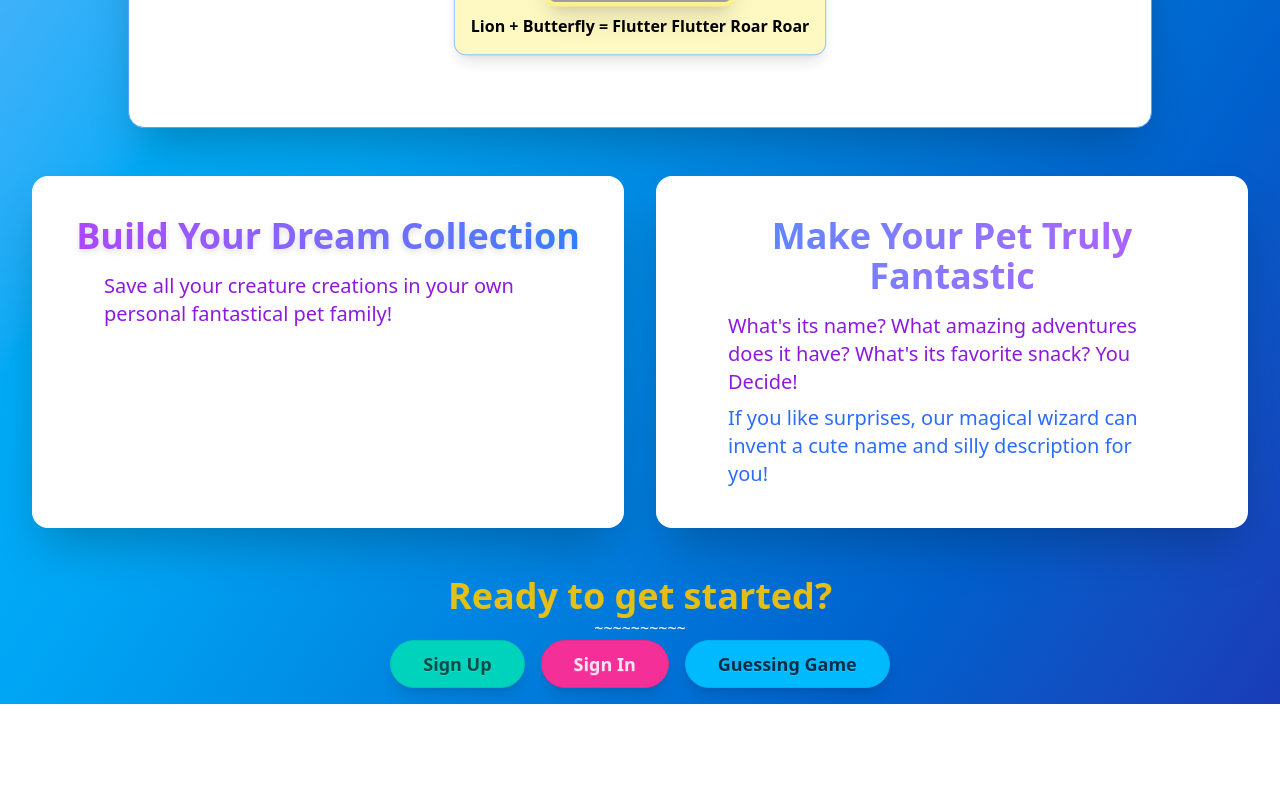
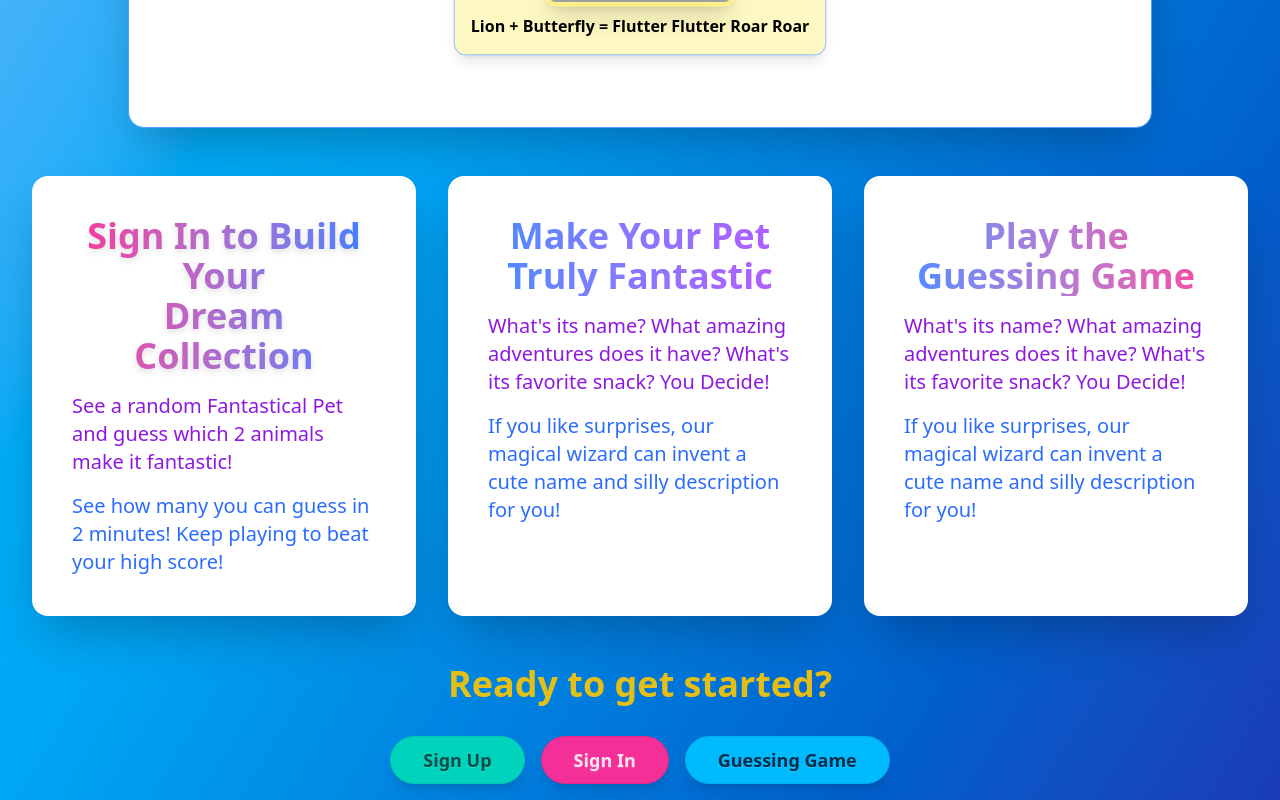
Before and after one commit to geiselleholt/fantasticalpets, a React (Vite) app: page / in a window 1280 px wide. Shown: the part 1284-2084 px from the top of the page. Before the commit the page ends 1988 px from the top, so only its background shows below. Built offline with nearby package versions, Linux system fonts and the light colour scheme; grey boxes are pictures that could not be loaded.

Commit message:
added favorites to collection page

```diff
--- a/src/components/DisplayPet.jsx
+++ b/src/components/DisplayPet.jsx
@@ -6,10 +6,11 @@ export default function DisplayPet({
   handleSaveChanges,
   handleDeletePet,
   isLoading,
+  onFavoriteToggle,
 }) {
   const [isEditing, setIsEditing] = useState(false);
   const [showConfirmModal, setShowConfirmModal] = useState(false);
-
+  const isFavorite = pet.isFavorite || false;
 
   const handleDeleteClick = () => {
     setShowConfirmModal(true);
@@ -67,8 +68,14 @@ export default function DisplayPet({
           {pet.description || ""}
         </p>
       </section>
-
-      <section className="flex gap-4 mt-auto">
+      <section className="flex gap-8 mt-auto">
+        <span
+          onClick={() => onFavoriteToggle(pet.id, isFavorite)}
+          className="hover:bg-opacity-50 text-xl"
+          aria-label={isFavorite ? "Unfavorite pet" : "Favorite pet"}
+        >
+          {isFavorite ? "❤️" : "🩶"}
+        </span>
         <button
           onClick={() => setIsEditing(true)}
           disabled={isLoading}
--- a/src/pages/CollectionPage.jsx
+++ b/src/pages/CollectionPage.jsx
@@ -1,4 +1,4 @@
-import { useState, useEffect } from "react";
+import { useState, useEffect, useCallback } from "react";
 import { useNavigate } from "react-router-dom";
 import { useAuth } from "../context/authContext";
 import axios from "axios";
@@ -23,7 +23,19 @@ export default function CollectionPage() {
           "x-auth-token": cookies.token,
         },
       });
-      setPets(response.data);
+
+      const petsData = response.data.map((pet) => ({
+        ...pet,
+        imageUrl: pet.image?.imageUrl,
+        id: pet._id,
+      }));
+      const sortedPets = petsData.sort((a, b) => {
+        if (a.isFavorite && !b.isFavorite) return -1;
+        if (!a.isFavorite && b.isFavorite) return 1;
+        return 0;
+      });
+
+      setPets(sortedPets);
     } catch (err) {
       console.error(err);
       alert(err.message);
@@ -35,6 +47,26 @@ export default function CollectionPage() {
   useEffect(() => {
     getPets();
   }, []);
+
+    const handleFavoriteToggle = useCallback(
+      async (petId, currentFavoriteStatus) => {
+        try {
+          await axios.put(
+            `${API_BASE_URL}/pet/${petId}`,
+            { isFavorite: !currentFavoriteStatus },
+            {
+              headers: {
+                "x-auth-token": cookies.token,
+              },
+            }
+          );
+
+          getPets();
+        } catch (err) {
+          console.error("Error updating favorite status: ", err);
+        }
+      }
+    );
 
   const handleSaveChanges = async (petId, newName, newDescription) => {
     setIsLoading(true);
@@ -133,6 +165,7 @@ export default function CollectionPage() {
                   handleSaveChanges={handleSaveChanges}
                   handleDeletePet={handleDeletePet}
                   isLoading={isLoading}
+                  onFavoriteToggle={handleFavoriteToggle}
                 />
               </div>
             ))}
--- a/src/pages/GuessingGamePage.jsx
+++ b/src/pages/GuessingGamePage.jsx
@@ -46,7 +46,6 @@ export default function GuessingGamePage() {
         headers,
       });
       setRandomPet(response.data);
-      console.log("Random pet fetched:", response.data);
     } catch (err) {
       console.error("Error fetching random pet:", err);
       let msg = "Error loading game. Please try again later.";
@@ -248,7 +247,7 @@ export default function GuessingGamePage() {
           <div className="flex flex-col items-center text-center card bg-white bg-opacity-10 p-6 md:p-10 rounded-2xl shadow-2xl backdrop-blur-sm max-w-xl w-full border border-blue-400">
             <button
               onClick={startGame}
-              className="btn btn-primary px-8 py-4 text-xl rounded-full shadow-lg transform transition-transform duration-200 hover:scale-105"
+              className="btn btn-secondary px-8 py-4 text-xl rounded-full shadow-lg transform transition-transform duration-200 hover:scale-105"
             >
               Start Game!
             </button>
--- a/src/pages/HomePage.jsx
+++ b/src/pages/HomePage.jsx
@@ -112,13 +112,17 @@ export default function HomePage() {
         <div className="card bg-white bg-opacity-10 p-6 md:p-10 rounded-2xl shadow-2xl backdrop-blur-sm w-full md:flex-1 mb-8 md:mb-0">
           <h2
             className="text-3xl md:text-4xl font-bold mb-4 drop-shadow-md text-center
-                         bg-gradient-to-r from-purple-500 to-blue-500 bg-clip-text text-transparent"
+                         bg-gradient-to-r from-pink-500 to-blue-500 bg-clip-text text-transparent"
           >
-            Build Your Dream Collection
+            Sign In to Build Your <br /> Dream Collection
           </h2>
-          <p className="text-lg md:text-xl text-purple-700 opacity-90 max-w-md mx-auto text-black">
-            Save all your creature creations in your own personal fantastical
-            pet family!
+          <p className="text-lg md:text-xl text-purple-700 opacity-90 max-w-md mx-auto text-black mb-4">
+            See a random Fantastical Pet and guess which 2 animals make it
+            fantastic!
+          </p>
+          <p className="text-lg md:text-xl text-blue-600 opacity-90 max-w-md mx-auto text-black">
+            See how many you can guess in 2 minutes! Keep playing to beat your
+            high score!
           </p>
         </div>
 
@@ -129,7 +133,23 @@ export default function HomePage() {
           >
             Make Your Pet Truly Fantastic
           </h2>
-          <p className="text-lg md:text-xl text-purple-700 opacity-90 max-w-md mx-auto text-black mt-4 mb-2">
+          <p className="text-lg md:text-xl text-purple-700 opacity-90 max-w-md mx-auto text-black mt-4 mb-4">
+            What's its name? What amazing adventures does it have? What's its
+            favorite snack? You Decide!
+          </p>
+          <p className="text-lg md:text-xl text-blue-600 opacity-90 max-w-md mx-auto text-black">
+            If you like surprises, our magical wizard can invent a cute name and
+            silly description for you!
+          </p>
+        </div>
+        <div className="card bg-white bg-opacity-10 p-6 md:p-10 rounded-2xl shadow-2xl backdrop-blur-sm w-full md:flex-1">
+          <h2
+            className="text-3xl md:text-4xl font-bold opacity-90 text-center
+                         bg-gradient-to-r from-blue-500 to-pink-500 bg-clip-text text-transparent"
+          >
+            Play the Guessing Game
+          </h2>
+          <p className="text-lg md:text-xl text-purple-700 opacity-90 max-w-md mx-auto text-black mt-4 mb-4">
             What's its name? What amazing adventures does it have? What's its
             favorite snack? You Decide!
           </p>
@@ -141,11 +161,10 @@ export default function HomePage() {
       </div>
       <h2
         className="text-3xl md:text-4xl font-bold opacity-90 text-center
-                         text-yellow-400 bg-clip-text text-transparent"
+                         text-yellow-400 bg-clip-text text-transparent mb-8"
       >
         Ready to get started?
       </h2>
-      <p>~~~~~~~~~~</p>
       <div className="flex flex-col sm:flex-row gap-4">
         <button
           onClick={() => nav("/signUp")}
@@ -159,7 +178,7 @@ export default function HomePage() {
         >
           Sign In
         </button>
-                <button
+        <button
           onClick={() => nav("/guess")}
           className="btn btn-info btn-lg px-8 py-3 rounded-full shadow-lg transform transition-transform duration-200 hover:scale-105 focus:outline-none focus:ring-4 focus:ring-secondary active:bg-secondary-focus"
         >
```
